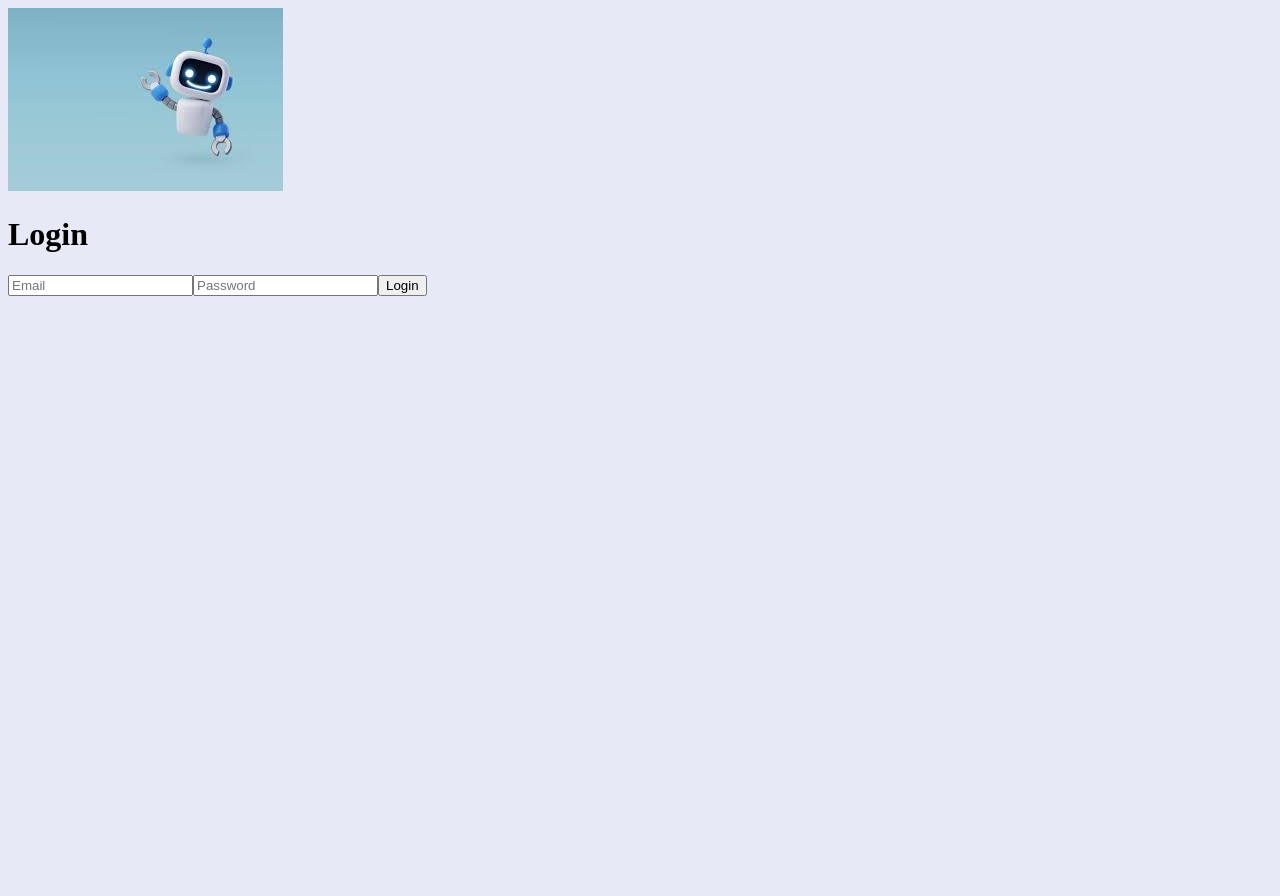
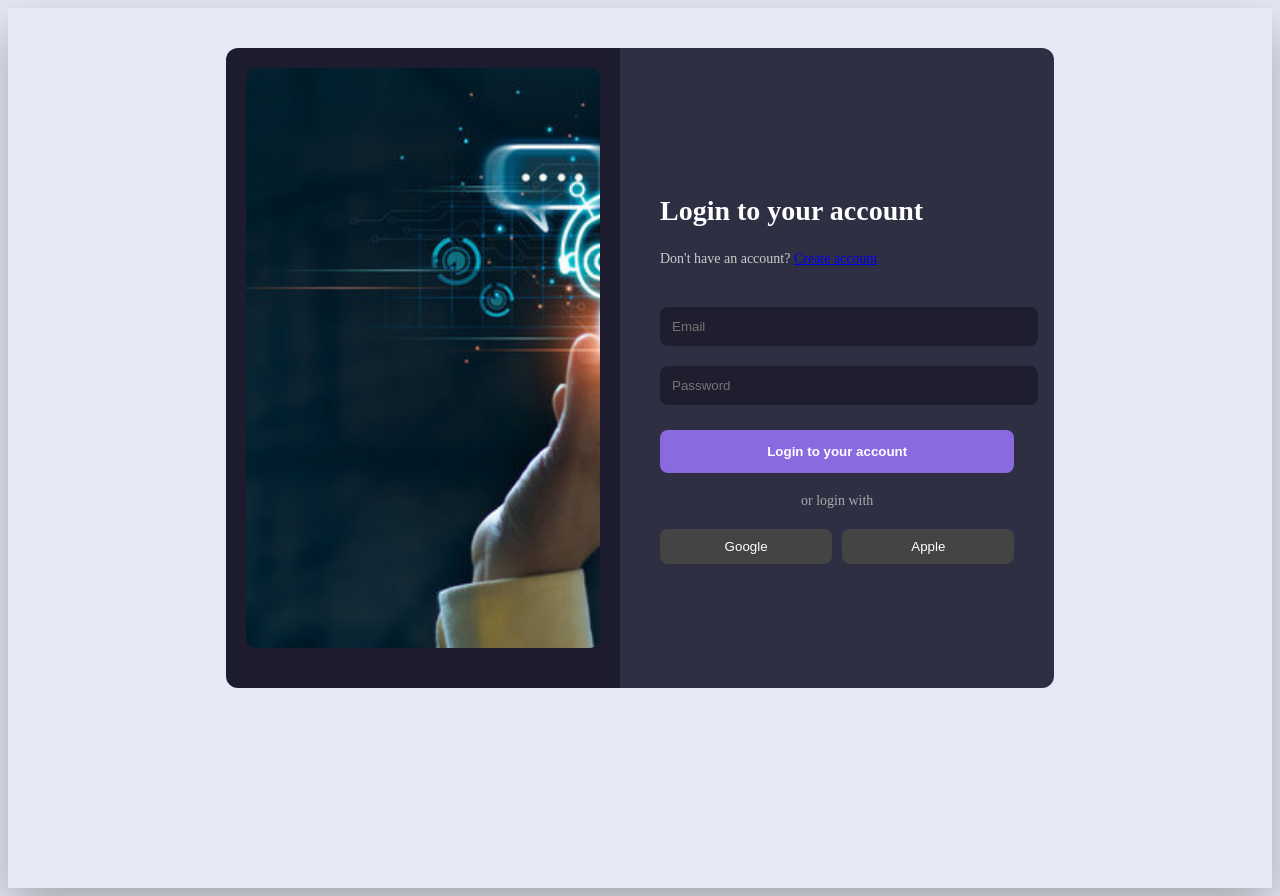
Before and after one commit to Sreejan100/travelinvestgpt, a Next.js app: page /login in a window 1280 px wide. Before the commit the page ends 800 px from the top, so only its background shows below. Built offline with nearby package versions, Linux system fonts and the light colour scheme.

Commit message:
Login page UI modification

```diff
--- a/src/app/login/Login.css
+++ b/src/app/login/Login.css
@@ -1,5 +1,126 @@
-.login-container {
+.login-wrapper {
+    display: flex;
+    height: 100vh;
+    /* background-color: #2c2c3f; */
+    padding: 40px;
+    box-shadow: 0 20px 50px rgba(0, 0, 0, 0.3);
+    overflow: hidden;
+    justify-content: center; /* Center the content horizontally */
+  }
 
+  .login-content {
+    display: flex;
+    width: 70%;
+    height: 80%; /* Limit the width to 60% of the screen */
+    max-width: 1200px; /* Optional: to prevent it from growing too large */
+  }
 
+  .login-left {
+    flex: 1;
+    background-color: #1c1c2e;
+    border-radius: 12px 0 0 12px;
+    padding: 20px;
+    color: white;
+    display: flex;
+    flex-direction: column;
+    justify-content: center;
+    align-items: center;
+  }
 
-}
+  .login-left img {
+    width: 100%; /* Makes the image take up the full width of its container */
+    height: 100%;
+    object-fit: cover;
+    border-radius: 10px;
+    margin-bottom: 20px;
+  }
+
+  .login-right {
+    flex: 1;
+    background-color: #2f2f44;
+    padding: 40px;
+    border-radius: 0 12px 12px 0;
+    color: white;
+    display: flex;
+    flex-direction: column;
+    justify-content: center;
+  }
+
+  .login-right h2 {
+    margin-bottom: 10px;
+    font-size: 28px;
+  }
+
+  .login-right p {
+    margin-bottom: 30px;
+    font-size: 14px;
+    color: #ccc;
+  }
+
+  .login-right form input {
+    width: 100%;
+    padding: 12px;
+    margin: 10px 0;
+    border: none;
+    border-radius: 8px;
+    background-color: #1e1e2e;
+    color: white;
+  }
+
+  .checkbox {
+    display: flex;
+    align-items: flex-start;
+    gap: 8px;
+    margin: 10px 0;
+    font-size: 12px;
+    line-height: 1.4;
+    max-width: 300px;
+  }
+
+  .checkbox input[type="checkbox"] {
+    margin-top: 2px;
+    accent-color: #8a69e1;
+    flex-shrink: 0;
+  }
+
+  .login-right button[type="submit"] {
+    width: 100%;
+    padding: 14px;
+    background-color: #8a69e1;
+    color: white;
+    border: none;
+    border-radius: 8px;
+    font-weight: bold;
+    margin-top: 15px;
+    cursor: pointer;
+  }
+
+  .or-divider {
+    text-align: center;
+    margin: 20px 0;
+    font-size: 14px;
+    color: #aaa;
+  }
+
+  .social-buttons {
+    display: flex;
+    gap: 10px;
+  }
+
+  .social-buttons button {
+    flex: 1;
+    padding: 10px;
+    border: none;
+    border-radius: 8px;
+    background-color: #444;
+    color: white;
+    cursor: pointer;
+  }
+
+  .google {
+    background-color: #db4437;
+  }
+
+  .apple {
+    background-color: #000;
+  }
--- a/src/app/login/page.js
+++ b/src/app/login/page.js
@@ -36,20 +36,31 @@ const handleSubmit = async (e) => {
 
  return (
 
-            <div className="login-container">
-                <div className="image-container">
-                    <img src="/chatloginimg.jpeg" className="login-image" />
-                </div>
-                <div className="login-form-container">
-                    <h1 className="login-title">Login</h1>
-                    <form className="login-form" onSubmit={handleSubmit}>
-                        <input type="email" placeholder="Email" className="login-input-user"  value={Email} onChange={(e) => setEmail(e.target.value)}/>
-                        <input type="password" placeholder="Password" className="login-input-pass" value={password} onChange={(e) => setPassword(e.target.value)}/>
-                        <button type="submit" className="login-button-submit">Login</button>
-                    </form>
-                </div>
+    <div className="login-wrapper">
+    <div className="login-content">
+    <div className="login-left">
+      <img src="/chatloginimg.jpg" alt="Login Visual" className="login-image" />
+    </div>
+    <div className="login-right">
+      <h2>Login to your account</h2>
+      <p>Don't have an account? <a href="#">Create account</a></p>
+      <form onSubmit={handleSubmit}>
+        <input type="email" placeholder="Email" value={Email} onChange={e => setEmail(e.target.value)} />
+        <input type="password" placeholder="Password" value={password} onChange={e => setPassword(e.target.value)} />
 
-            </div>
+
+        <button type="submit">Login to your  account</button>
+
+        <div className="or-divider">or login with</div>
+
+        <div className="social-buttons">
+          <button className="google">Google</button>
+          <button className="apple">Apple</button>
+        </div>
+      </form>
+    </div>
+    </div>
+  </div>
 
 
 
```
Also changed, not shown: src/app/page.js (+15 -0 lines), public/chatloginimg.jpg (added).
